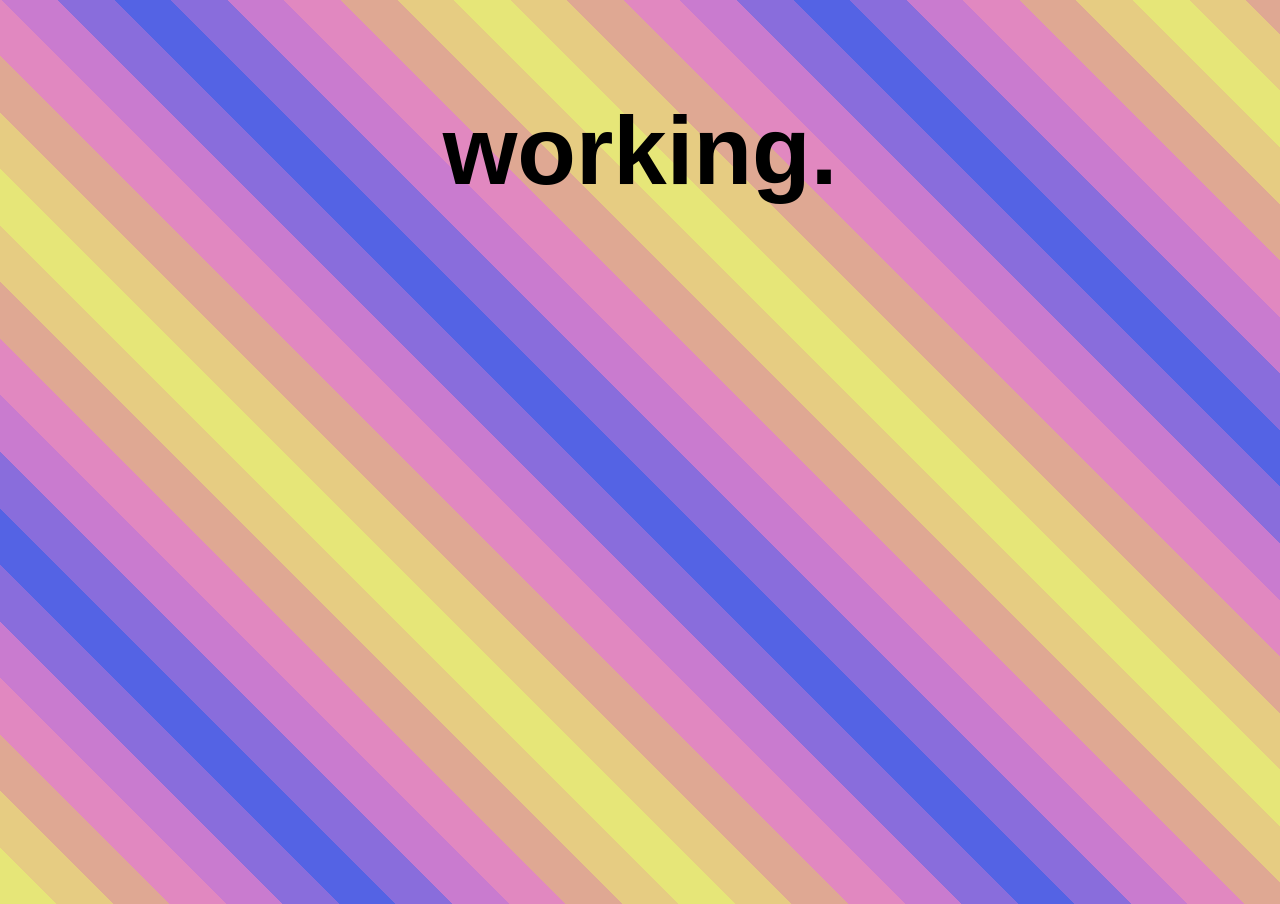
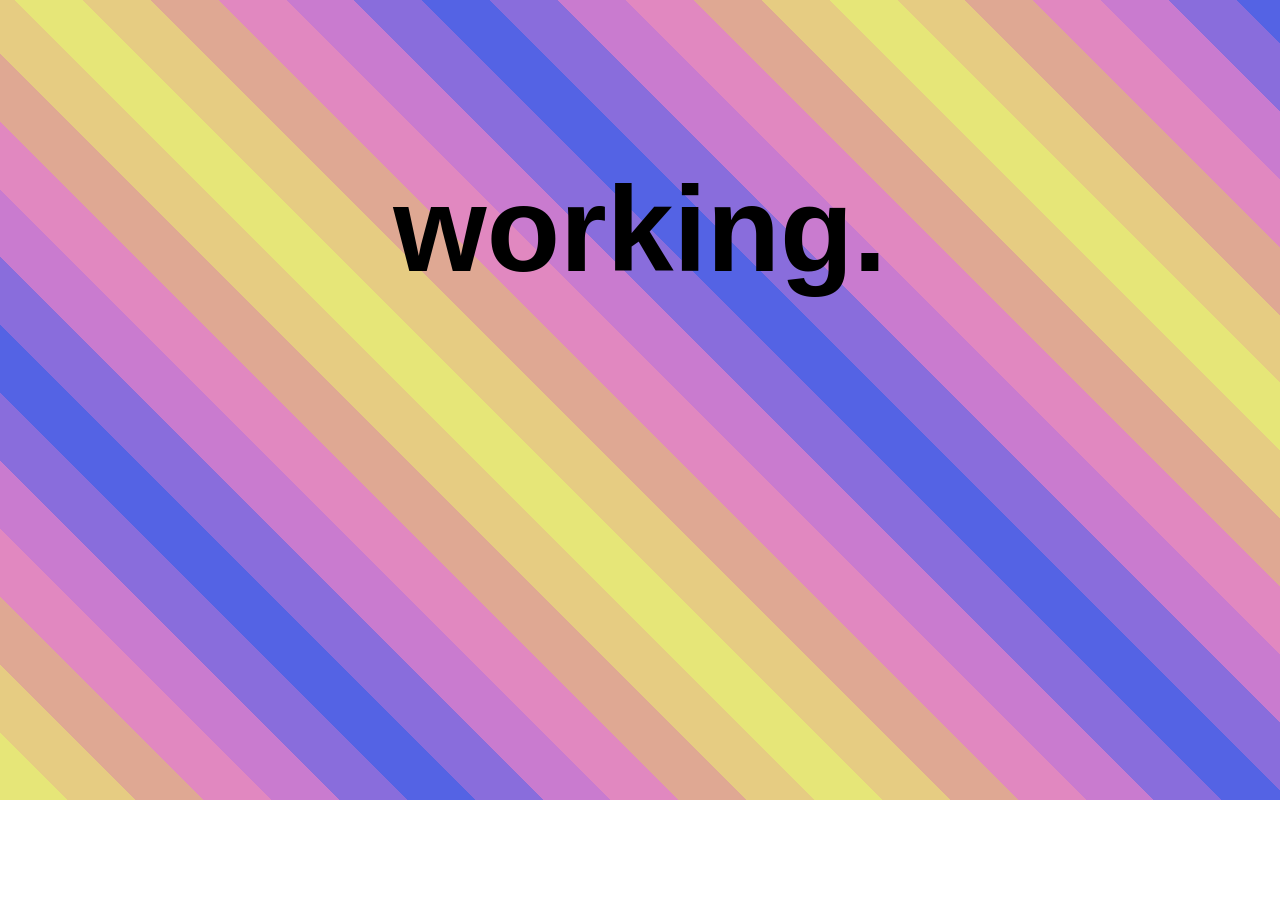
Before and after one commit to amitherian/amitherian.github.io, a plain HTML site: page index.html in a window 1280 px wide. After the commit the page ends 800 px from the top, so only its background shows below. Drawn offline with Linux system fonts and the light colour scheme.

Commit message:
makes stripes on wip page proportional to viewport size &m
ignore the roaring knight

```diff
--- a/index.html
+++ b/index.html
@@ -1,54 +1,119 @@
 <!DOCTYPE html>
-<html lang=en>
-<style type="text/css">
+<html lang="en">
+<head>
+<meta charset="UTF-8" />
+<title>WIP Page</title>
+
+<style>
+  :root {
+    /* stripe thickness relative to screen height */
+    --stripe: 6vh;   /* adjust this to make stripes thicker/thinner */
+  }
+
   body {
+    margin: 0;
     height: 100vh;
+
     background: repeating-linear-gradient(
       45deg,
-        #e6e678 0px,
-        #e6e678 40px,
-        #e6cc82 40px,
-        #e6cc82 80px,
-        #dfa893 80px,
-        #dfa893 120px,
-        #e188c0 120px,
-        #e188c0 160px,
-        #c97bcf 160px,
-        #c97bcf 200px,
-        #896ddc 200px,
-        #896ddc 240px,
-        #5463e4 240px,
-        #5463e4 280px,
-        #896ddc 280px,
-        #896ddc 320px,
-        #c97bcf 320px,
-        #c97bcf 360px,
-        #e188c0 360px,
-        #e188c0 400px,
-        #dfa893 400px,
-        #dfa893 440px,
-        #e6cc82 440px,
-        #e6cc82 480px
+      #e6e678 0,
+      #e6e678 calc(var(--stripe) * 1),
+      #e6cc82 calc(var(--stripe) * 1),
+      #e6cc82 calc(var(--stripe) * 2),
+      #dfa893 calc(var(--stripe) * 2),
+      #dfa893 calc(var(--stripe) * 3),
+      #e188c0 calc(var(--stripe) * 3),
+      #e188c0 calc(var(--stripe) * 4),
+      #c97bcf calc(var(--stripe) * 4),
+      #c97bcf calc(var(--stripe) * 5),
+      #896ddc calc(var(--stripe) * 5),
+      #896ddc calc(var(--stripe) * 6),
+      #5463e4 calc(var(--stripe) * 6),
+      #5463e4 calc(var(--stripe) * 7),
+      #896ddc calc(var(--stripe) * 7),
+      #896ddc calc(var(--stripe) * 8),
+      #c97bcf calc(var(--stripe) * 8),
+      #c97bcf calc(var(--stripe) * 9),
+      #e188c0 calc(var(--stripe) * 9),
+      #e188c0 calc(var(--stripe) * 10),
+      #dfa893 calc(var(--stripe) * 10),
+      #dfa893 calc(var(--stripe) * 11),
+      #e6cc82 calc(var(--stripe) * 11),
+      #e6cc82 calc(var(--stripe) * 12)
     );
   }
-    #yes {
 
+  #working {
     color: black;
     text-align: center;
-      font-family: Arial;
+    font-family: Arial, sans-serif;
     font-weight: bold;
-      font-size: 72pt;
-      margin-bottom: 80px;
+    font-size: 15vh;
+    margin: 0;
+    padding-top: 20vh;
   }
+
   mark {
-      background-color: white;
+    background: white;
     color: #5463e4;
   }
 </style>
-
+</head>
+  <!--
+ _._     _,-'""`-._
+(,-.`._,'(       |\`-/|
+    `-.-' \ )-`( , o o)
+          `-    \`_`"'-
+  -->
 <body>
-    <div>
-        <p id="yes">working.</p>
-    </div>
+  <p id="working">working.</p>
 </body>
 </html>
+<!--
+                                                     ....     ...XWN
+                                                     cWOXM kWWOOOc,
+                                                     lN 'lNkll .l.            0WW
+                                                     lXo' .  oOKW.  MN0W'  xX0l:
+                                                  :MM0c   cccllooNl Ml cKMMd, Kk
+                                              'lXXx''.  'c;;:NxkO.  x:  .'' ,Oc;;
+                                             M0l    ,, NNWkxo.c:    M0o    cdxx0M
+                                           dWc.   .o :Nccc   oMd  cNc.    oooooc
+                                           ;:      .Ol.      ..cKKl.  .              l00.
+                                             lc;                    l;            cMMkkM.
+                                             OKx                  ck        ,OO0XXo';,.
+                                           oNd'                  lKN     .KXKxx: ::;
+                                 OMM;    .Mx:          ddd       lKMMc NMX::'    :kM
+                                  .:xXM. .:. dO000kdddo...     .d0l.:dk'..   ..
+                                  'M;'lX;  :llllll,                 l'     ::
+                                     '..lKKXXXKx.                         xKKXKXX
+                                       :.    dddd:::                        'ddddNMM
+                                        :l ;d    ;;;                             ;;;WMMM
+                                           ;: '.                  .'''      .''''   ....xOOOOOMo
+                                             Xk:  .c             ;;              cccc.      .c
+ooooooooooool                            .WN0'  ..'c   ...    .:ONWWWWWWMK        :NK,    .
+MOoooooooooooMMMMMMMMO                   .M:  ,c        cM    MKooooooooKK       WOo    ::
+ ;;          ,,,,,,,,lNNNNNNNNNN,'''''''x0,. l.  WWNNNNNNW    ,.       :.  ''''cN;.   .l
+    ,'                ..........kOOOOOOOo:'xXNKNW ,:......        .'''   .WOOOOl.   '.
+     .ll;                               'llllllllWWMolll'        :;    NWNl         N;
+         ............                            ''',''':dddddoooKK0KKX,'. ...    ,k
+                     .::::::::::                                  ,dd,    :NWW.   cMWMMMMMMMMMMMMM
+                             cc:xxxxxkOc:::,                             .NNx'   x0N,''''''''';;;o
+                           dNxxx.   ,,  oWWNXooooooooc;;;;;loooooX:  ,;        ,Nccc;;;;;.  .;
+                          Xx:     .o,   oNccc       l:    W;     Xl    o. o   cc        Kx cc
+                       kX0cxx    od      ..       'dKNN   W;   ,0.
+                     'Nk, N0l    OO        ;;       odxNc W,   :M.
+                    x0X.  ,...   OO          .....     ;dXM,   :M.
+                    00     dWW: ;.                ';;.    W,   :MWMN
+                    0O c'  xMMc W'                   :dd, W,   :Ml:cMl
+                       Ol O,                              W,  .oM,  .l00NK
+                        ;:W;                              W,  Md  ;::.  ;xN.
+                                                          W,  Md         .cNd
+                                                          W,  Md
+                                                          W,  Md
+                                                          W,  Md
+                                                          W,  Md
+                                                          W, x
+                                                          W,.W
+                                                          W,.W
+                                                          Wl;
+                                                          WMX -->
```
Lines whose indentation alone changed are shown as unchanged.
